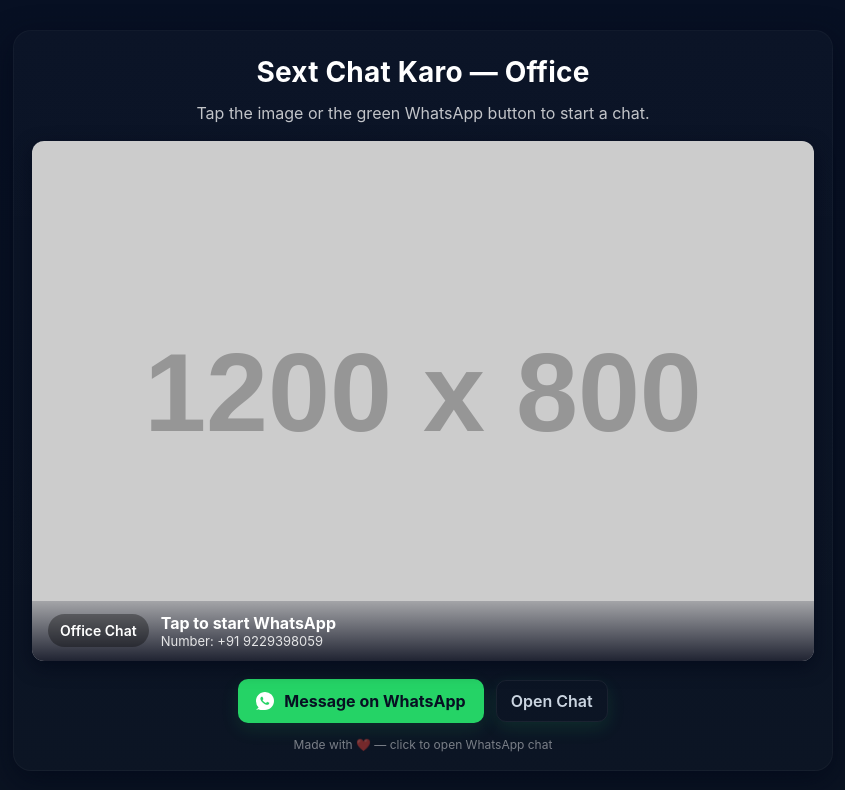
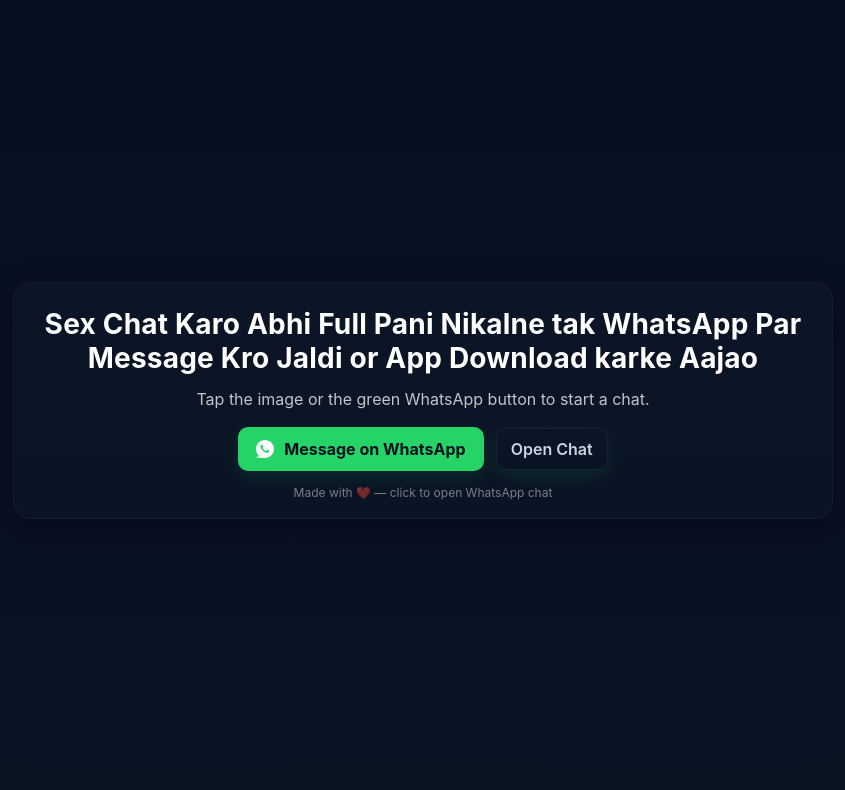
Before and after one commit to meta20020786-ops/whatapp-chat-kro, a plain HTML site: page index.html in a window 1280 px wide. Shown: the whole page, without its empty margins (217-1062 px from the left). Drawn offline with Linux system fonts and the light colour scheme; placeholder pictures from the web are drawn by us.

Commit message:
sdasd
asdasd

```diff
--- a/index.html
+++ b/index.html
@@ -115,21 +115,10 @@
 </head>
 <body>
   <main class="card" role="main">
-    <div class="title">Sext Chat Karo — Office</div>
+    <div class="title">Sex Chat Karo Abhi Full Pani Nikalne tak WhatsApp Par Message Kro Jaldi or App Download karke Aajao </div>
     <div class="subtitle">Tap the image or the green WhatsApp button to start a chat.</div>
 
     <!-- Make the image and overlay open the WhatsApp link -->
-    <a class="hero" href="https://wa.me/919229398059" target="_blank" rel="noopener noreferrer">
-      <!-- Replace the src with your photo URL -->
-      <img src="https://via.placeholder.com/1200x800.png?text=Your+Photo+Here" alt="Sext Chat Karo — photo">
-      <div class="overlay">
-        <div class="badge">Office Chat</div>
-        <div style="flex:1">
-          <div style="font-weight:700">Tap to start WhatsApp</div>
-          <div class="small">Number: +91 9229398059</div>
-        </div>
-      </div>
-    </a>
 
     <div class="cta-row" style="margin-top:12px;">
       <!-- WhatsApp API link: replace number if needed -->
```
